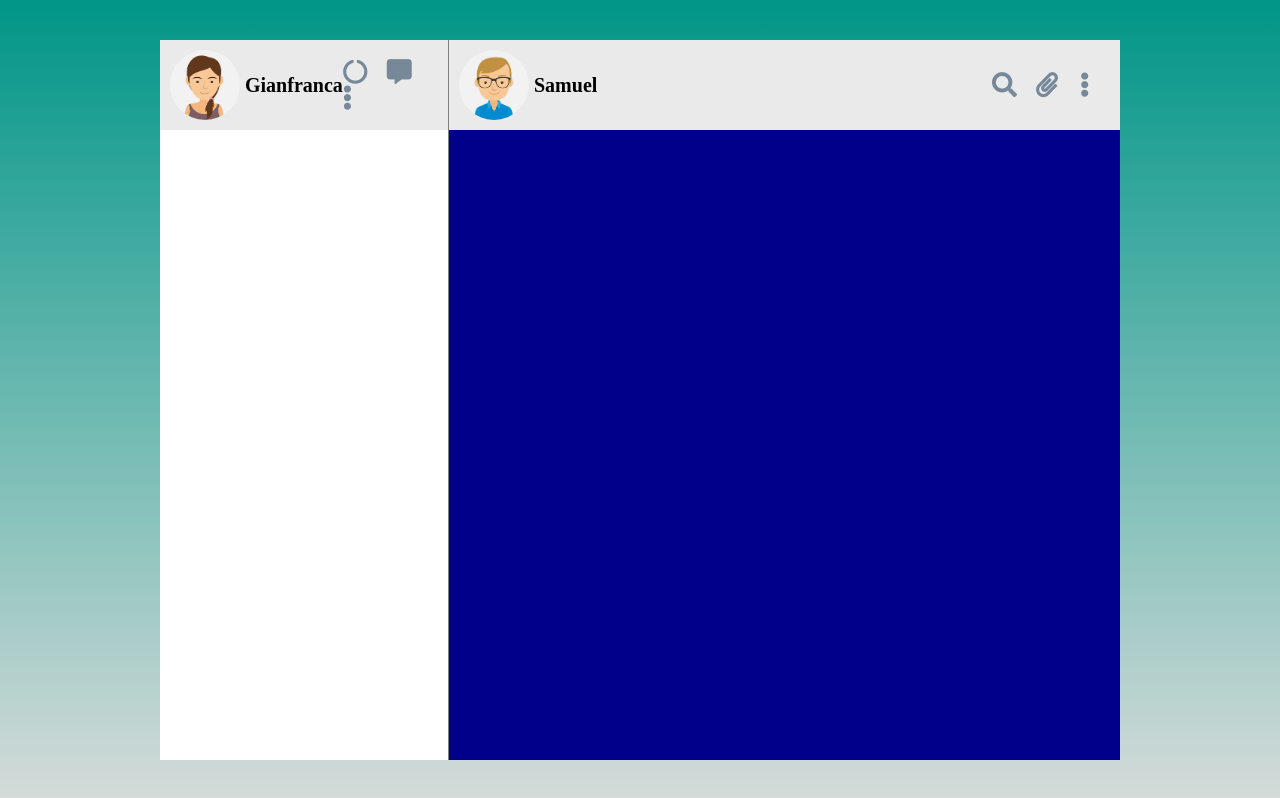
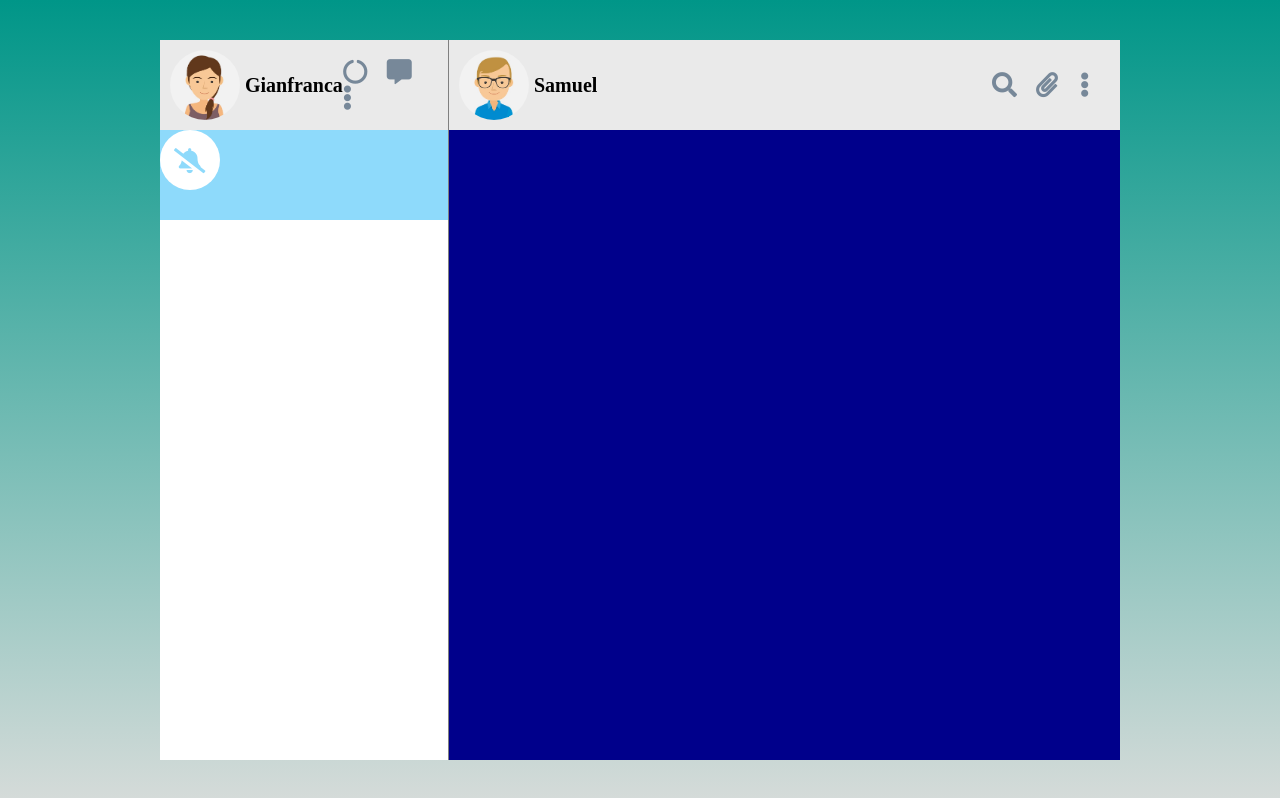
Before and after one commit to Darius104/vue-boolzapp, a plain HTML site: page MILESTONE 1/index.html in a window 1280 px wide. Drawn offline with nearby package versions, Linux system fonts and the light colour scheme.

Commit message:
last push

```diff
--- a/MILESTONE 1/css/style.css
+++ b/MILESTONE 1/css/style.css
@@ -62,7 +62,6 @@ img{
     font-weight: bold;
     margin-left: 5px
 }
-/* End colonna left */
 
 /* modifico colonna right */
 .profile-col-right{
@@ -78,8 +77,31 @@ i{
 /* End colonna right */
 
 /* Main list col left */
+/* silenzia notifiche */
+.silence-notifications-row{
+    height: 90px;
+    background-color: #8edafb;
+}
+.notification-off{
+    display: inline-block;
+    background-color: white;
+    width: 60px;
+    height: 60px;
+    border-radius: 50%;
+    display: flex;
+    justify-content: center;
+    align-items: center;
+    position: relative;
+}
+.bell{
+    position: absolute;
+    color: #8edafb;
+    left: 14px;
+}
+/* End silenzia notifiche */
+/* End main list col left */
 
-
+/* End colonna left */
 
 
 
--- a/MILESTONE 1/index.html
+++ b/MILESTONE 1/index.html
@@ -45,6 +45,11 @@
                         </div>
 
                     </div>
+                    <div class="silence-notifications-row">
+                        <div class="notification-off">
+                            <i class="fas fa-bell-slash bell"></i>
+                        </div>
+                    </div>
                 </div>
 
                 <!-- Colonna principale right -->
```
